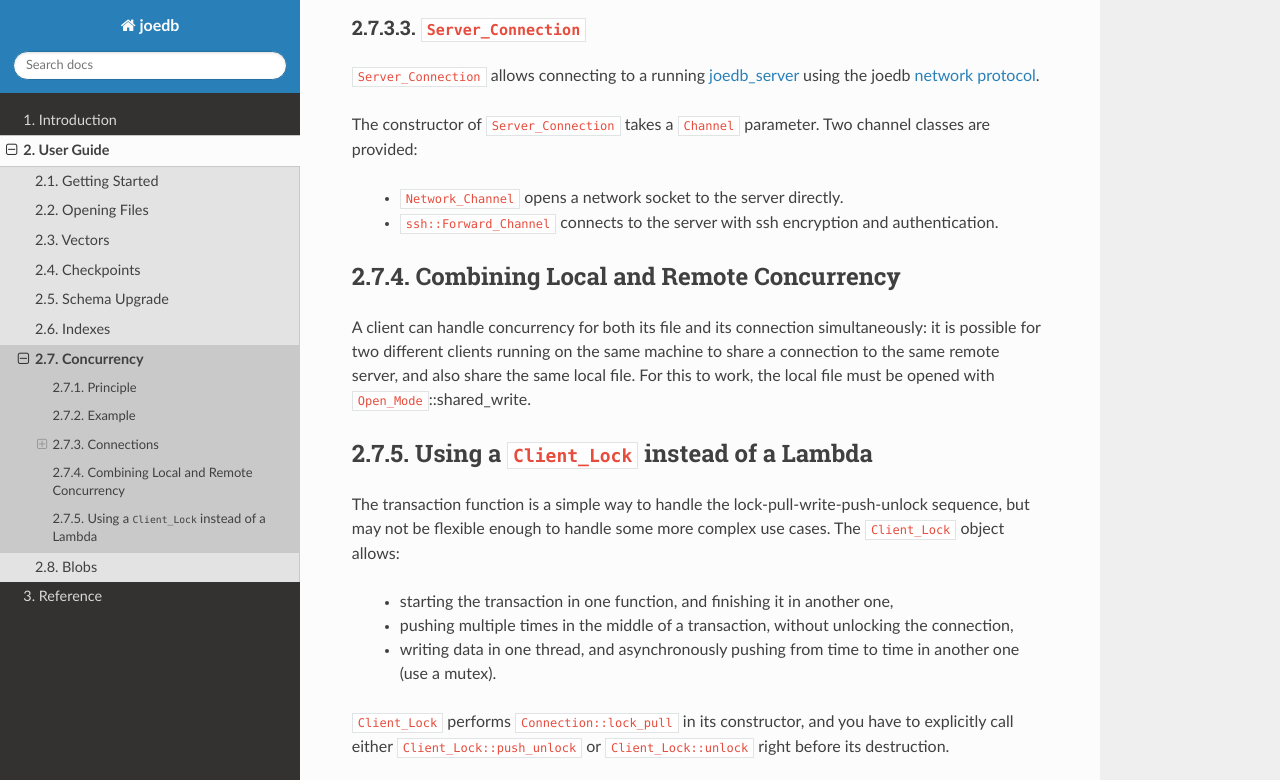
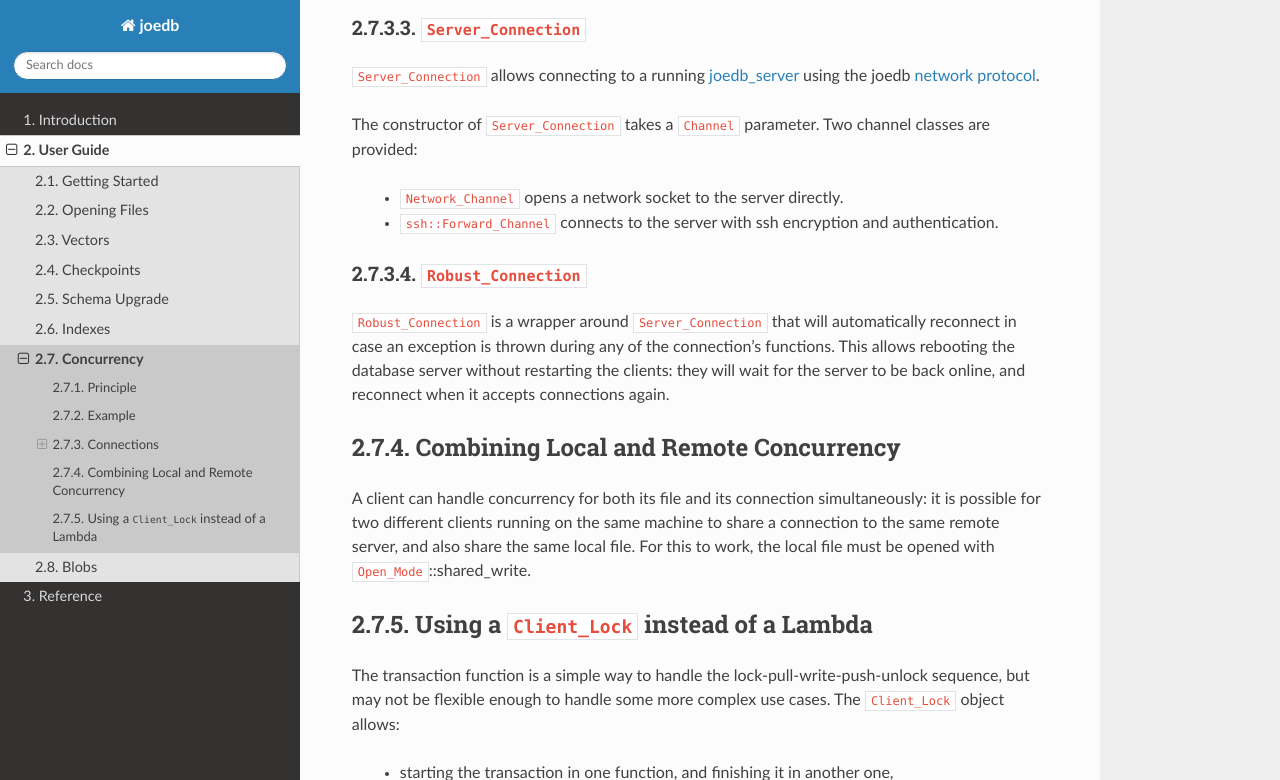
Before and after one commit to Remi-Coulom/joedb, a Sphinx documentation site: the page built from doc/source/concurrency.rst, in a window 1280 px wide and 900 px high, scrolled down 2097 px, cut to the strip 0-780 px from the top of the window. Built offline with Sphinx 7.4.7 and the Read the Docs theme 3.1.0, drawn with Linux system fonts in a browser that asks for light colours; formulas are drawn with MathJax 3; cross-references to code outside the pages are shown as plain code.

Commit message:
Robust_Connection

```diff
--- a/doc/source/concurrency.rst
+++ b/doc/source/concurrency.rst
@@ -110,6 +110,15 @@ parameter. Two channel classes are provided:
  * :joedb:`Network_Channel` opens a network socket to the server directly.
  * :joedb:`ssh::Forward_Channel` connects to the server with ssh encryption and authentication.
 
+:joedb:`Robust_Connection`
+^^^^^^^^^^^^^^^^^^^^^^^^^^
+
+:joedb:`Robust_Connection` is a wrapper around :joedb:`Server_Connection` that
+will automatically reconnect in case an exception is thrown during any of the
+connection's functions. This allows rebooting the database server without
+restarting the clients: they will wait for the server to be back online, and
+reconnect when it accepts connections again.
+
 .. _local_and_remote_concurrency:
 
 Combining Local and Remote Concurrency
--- a/doc/source/todo.rst
+++ b/doc/source/todo.rst
@@ -6,12 +6,13 @@ For next release
 
  - New features:
 
-   - Robust_Connection (Server_File is a Robust_Connection)
+   - make Server_File robust
    - Push_Thread: works only with thread-safe joedb::File (test at compile time)
    - Checkpoint_Thread: implement soft and hard checkpoints first
 
  - Improvements:
 
+   - lock guards for all file locks
    - joedbc_fuzzer must work without debug assertions: check input in release mode as well
 
      - replace JOEDB_ASSERT by JOEDB_RELEASE_ASSERT in compiled code
```
Also changed, not shown: 4 other files.
